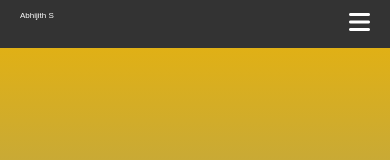
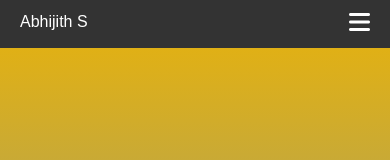
Before and after one commit to AbhijithKollam/Myportfolio, a React (Create React App) app: page / in a window 390 px wide. Shown: the top 160 px of the page. Built offline with nearby package versions, Linux system fonts and the light colour scheme.

Commit message:
font size change

```diff
--- a/src/styles/Header.css
+++ b/src/styles/Header.css
@@ -27,14 +27,14 @@ body {
 /* Mobile View */
 @media (max-width: 768px) {
   .brand {
-    font-size: 1em;
+    font-size: 1.5em;
   }
 }
 
 /* Small Mobile View */
 @media (max-width: 480px) {
   .brand {
-    font-size: 0.5em;
+    font-size: 1em;
   }
 }
 
```
